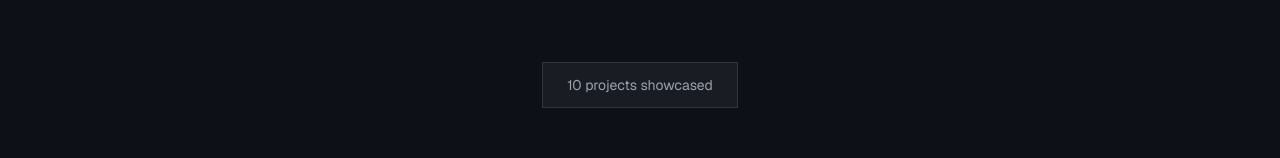
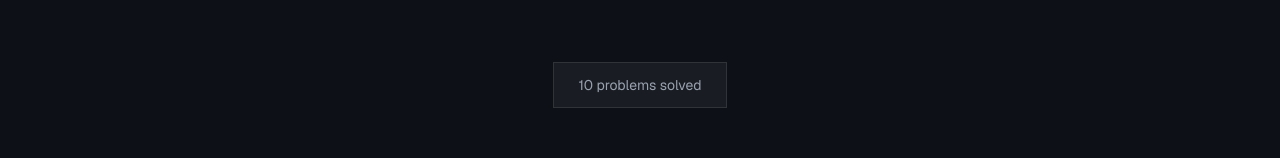
Before and after one commit to abdullah-saud12/abdullah-portfolio, a Next.js app: page /projects in a window 1280 px wide. Shown: the part 2181-2339 px from the top of the page. Built offline with nearby package versions, Linux system fonts and the light colour scheme.

Commit message:
fix(projects): change label from 'projects showcased' to 'problems solved'

```diff
--- a/src/app/projects/projects-client.tsx
+++ b/src/app/projects/projects-client.tsx
@@ -44,7 +44,7 @@ export default function ProjectsClient() {
             className="text-center mt-16"
           >
             <div className={`inline-flex items-center gap-2 px-6 py-3 border text-sm ${isLight ? "bg-gray-100 border-gray-200 text-gray-600" : "bg-white/5 border-white/10 text-gray-400"}`}>
-              {projects.length} projects showcased
+              {projects.length} problems solved
             </div>
           </motion.div>
         </div>
```
